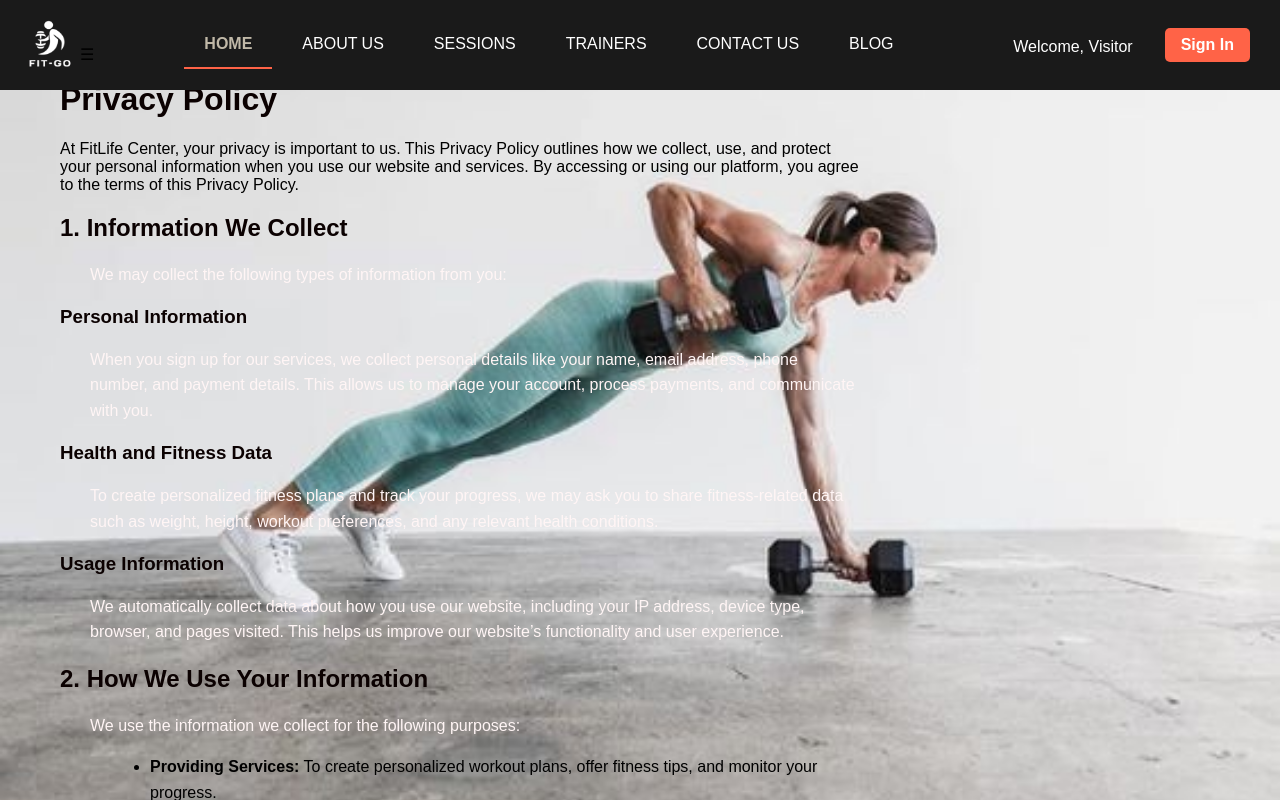
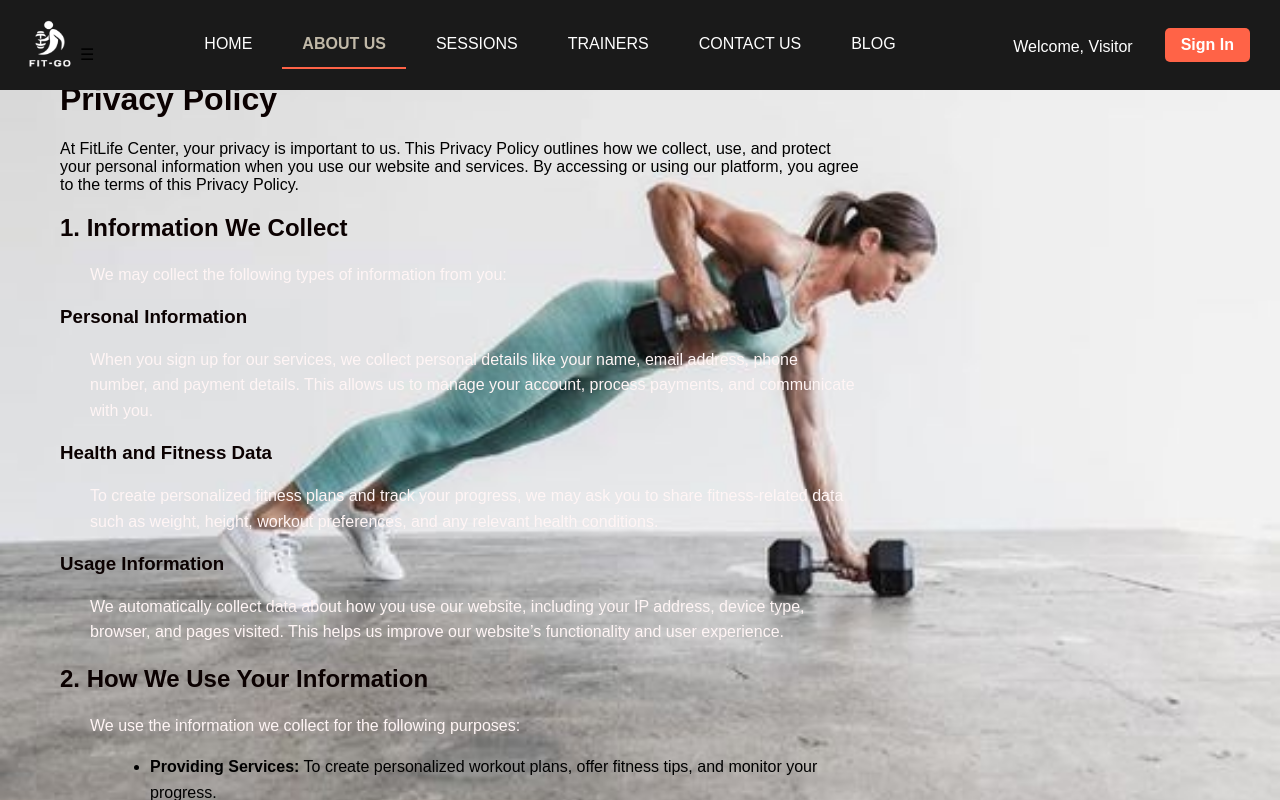
Before and after one commit to isiwara20/FITGO-FINAL-INTEGRATED-IWT-PROJECT, a PHP site: page /privacypolicy.php in a window 1280 px wide. Shown: the top 800 px of the page. Run offline with PHP 8.4, Linux system fonts and the light colour scheme.

Commit message:
Update header.php
about us

```diff
--- a/header.php
+++ b/header.php
@@ -44,8 +44,8 @@ document.addEventListener('click', function(event) {
             <a href="index.php"><img style="width:60px; height:60px;padding: 0;margin-left:10px;"class="logo" src="img/logo.png"></a>
             <div style="height:0;padding: 0; margin: 0;" class="menu-toggle" onclick="toggleMenu()">☰</div>
             <ul class="navbuttons" id="navbuttons">
-                <li><a href="index.php" class="active">HOME</a></li>
-                <li><a href="aboutus.php">ABOUT US</a></li>
+                <li><a href="index.php" >HOME</a></li>
+                <li><a href="aboutus.php" class="active">ABOUT US</a></li>
                 <li><a href="sessions.php">SESSIONS</a></li>
                 <li><a href="train.php">TRAINERS</a></li>
                 <li><a href="contact.php">CONTACT US</a></li>
```
